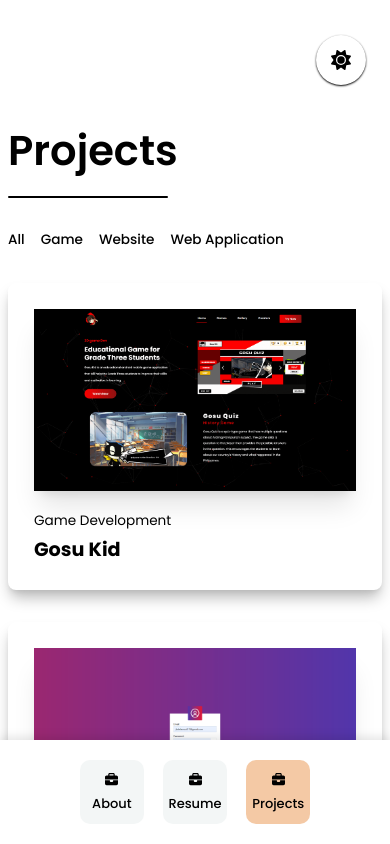
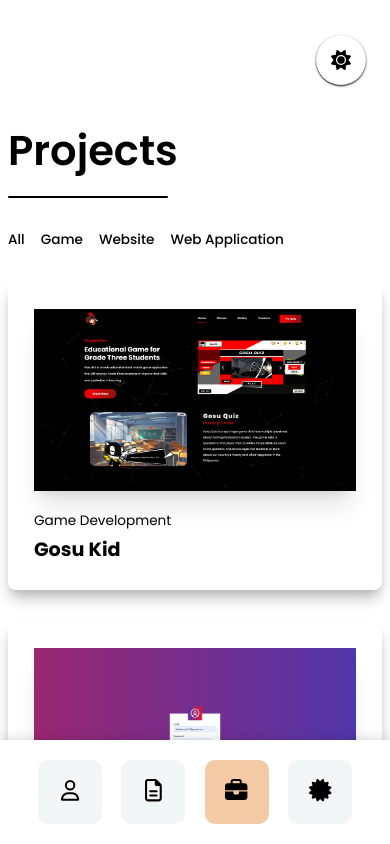
Before and after one commit to IDevl/dizi, a React (Create React App) app: page /#/projects in a window 390 px wide. Shown: the top 844 px of the page. Built offline with nearby package versions, Linux system fonts and the light colour scheme.

Commit message:
mobile nav - add certificate

```diff
--- a/src/pages/certificates/certificates.jsx
+++ b/src/pages/certificates/certificates.jsx
@@ -33,7 +33,7 @@ export default function Certificates({ setModalData }) {
           </li>
         </ul>
         <ResponsiveMasonry columnsCountBreakPoints={{ 0: 1, 767: 2 }}>
-          <Masonry gutter="2rem" className="mt-8 min-h-[100vh]">
+          <Masonry gutter="2rem" className="mt-8 min-h-[50vh] lg:min-h-[100vh]">
             {certificates
               .filter((certificates) => certificates.category.includes(category))
               .map((certificates, index) => (
--- a/src/pages/header/header_mobile.jsx
+++ b/src/pages/header/header_mobile.jsx
@@ -1,5 +1,6 @@
 import { FontAwesomeIcon } from "@fortawesome/react-fontawesome";
-import { faBriefcase } from "@fortawesome/free-solid-svg-icons";
+import { faUser, faFileLines } from "@fortawesome/free-regular-svg-icons";
+import { faBriefcase, faCertificate } from "@fortawesome/free-solid-svg-icons";
 import classnames from "classnames";
 import { Link, useLocation } from "react-router-dom";
 
@@ -9,23 +10,25 @@ export default function HeaderMobile() {
   return (
     <div className="fixed bottom-0 left-0 right-0 z-[9999] block lg:hidden">
       <div className="w-full flex items-center justify-center gap-[1.2em] px-4 py-5 bg-white dark:bg-black drop-shadow-[0_-2.5px_5px_rgba(0,0,0,0.1)]">
-        <Link className={classnames("menu-item text-black dark:hover:text-[white] dark:text-[white] bg-[#F3F6F6] hover:bg-[#F4C9A5] dark:bg-[#1D1D1D] dark:hover:bg-gradient-to-l from-[#df0000] to-[#550089]", location.pathname === "/" && "bg-[#F4C9A5] dark:bg-gradient-to-l from-[#df0000] to-[#550089]")} to="./">
+        <Link className={classnames("menu-item text-[1.3rem] text-black dark:hover:text-[white] dark:text-[white] bg-[#F3F6F6] hover:bg-[#F4C9A5] dark:bg-[#1D1D1D] dark:hover:bg-gradient-to-l from-[#df0000] to-[#550089]", location.pathname === "/" && "bg-[#F4C9A5] dark:bg-gradient-to-l from-[#df0000] to-[#550089]")} to="./">
           <span className="text-md mb-1">
-            <FontAwesomeIcon icon={faBriefcase} />
+            <FontAwesomeIcon icon={faUser} className="flex items-center justify-center"/>
           </span>{" "}
-          About{" "}
         </Link>
-        <Link className={classnames("menu-item text-black dark:hover:text-[white] dark:text-[white] bg-[#F3F6F6] hover:bg-[#F4C9A5] dark:bg-[#1D1D1D] dark:hover:bg-gradient-to-l from-[#df0000] to-[#550089]", location.pathname === "/resume" && "bg-[#F4C9A5] dark:bg-gradient-to-l from-[#df0000] to-[#550089]")} to="./resume">
+        <Link className={classnames("menu-item text-[1.4rem] text-black dark:hover:text-[white] dark:text-[white] bg-[#F3F6F6] hover:bg-[#F4C9A5] dark:bg-[#1D1D1D] dark:hover:bg-gradient-to-l from-[#df0000] to-[#550089]", location.pathname === "/resume" && "bg-[#F4C9A5] dark:bg-gradient-to-l from-[#df0000] to-[#550089]")} to="./resume">
           <span className="text-md mb-1">
-            <FontAwesomeIcon icon={faBriefcase} />
+            <FontAwesomeIcon icon={faFileLines} className="flex items-center justify-center"/>
           </span>{" "}
-          Resume{" "}
         </Link>
-        <Link className={classnames("menu-item text-black dark:hover:text-[white] dark:text-[white] bg-[#F3F6F6] hover:bg-[#F4C9A5] dark:bg-[#1D1D1D] dark:hover:bg-gradient-to-l from-[#df0000] to-[#550089]", location.pathname === "/projects" && "bg-[#F4C9A5] dark:bg-gradient-to-l from-[#df0000] to-[#550089]")} to="./projects">
+        <Link className={classnames("menu-item text-[1.4rem] text-black dark:hover:text-[white] dark:text-[white] bg-[#F3F6F6] hover:bg-[#F4C9A5] dark:bg-[#1D1D1D] dark:hover:bg-gradient-to-l from-[#df0000] to-[#550089]", location.pathname === "/projects" && "bg-[#F4C9A5] dark:bg-gradient-to-l from-[#df0000] to-[#550089]")} to="./projects">
           <span className="text-md mb-1">
-            <FontAwesomeIcon icon={faBriefcase} />
+            <FontAwesomeIcon icon={faBriefcase} className="flex items-center justify-center"/>
           </span>{" "}
-          Projects{" "}
+        </Link>
+        <Link className={classnames("menu-item text-[1.4rem] text-black dark:hover:text-[white] dark:text-[white] bg-[#F3F6F6] hover:bg-[#F4C9A5] dark:bg-[#1D1D1D] dark:hover:bg-gradient-to-l from-[#df0000] to-[#550089]", location.pathname === "/certificates" && "bg-[#F4C9A5] dark:bg-gradient-to-l from-[#df0000] to-[#550089]")} to="./certificates">
+          <span className="text-md mb-1">
+            <FontAwesomeIcon icon={faCertificate} className="flex items-center justify-center"/>
+          </span>{" "}
         </Link>
       </div>
     </div>
--- a/src/pages/projects/projects.jsx
+++ b/src/pages/projects/projects.jsx
@@ -33,7 +33,7 @@ export default function Projects({ setModalData }) {
           </li>
         </ul>
         <ResponsiveMasonry columnsCountBreakPoints={{ 0: 1, 767: 2 }}>
-          <Masonry gutter="2rem" className="mt-8 min-h-[100vh]">
+          <Masonry gutter="2rem" className="mt-8 min-h-[50vh] lg:min-h-[100vh]">
             {projects
               .filter((projects) => projects.category.includes(category))
               .map((projects, index) => (
```
